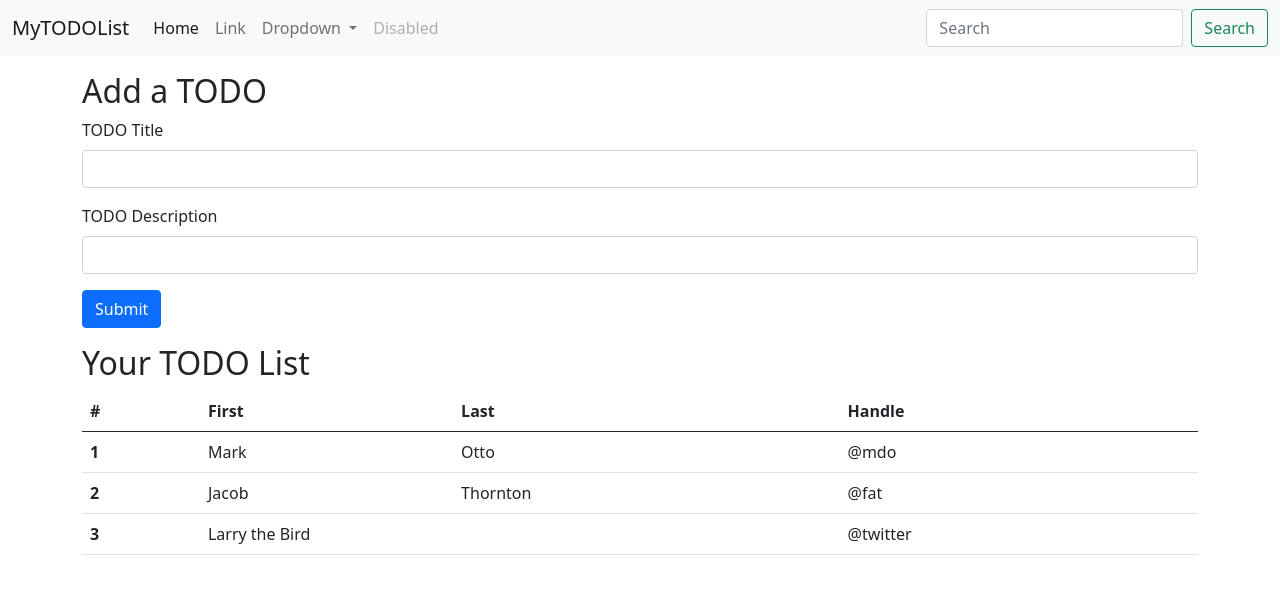
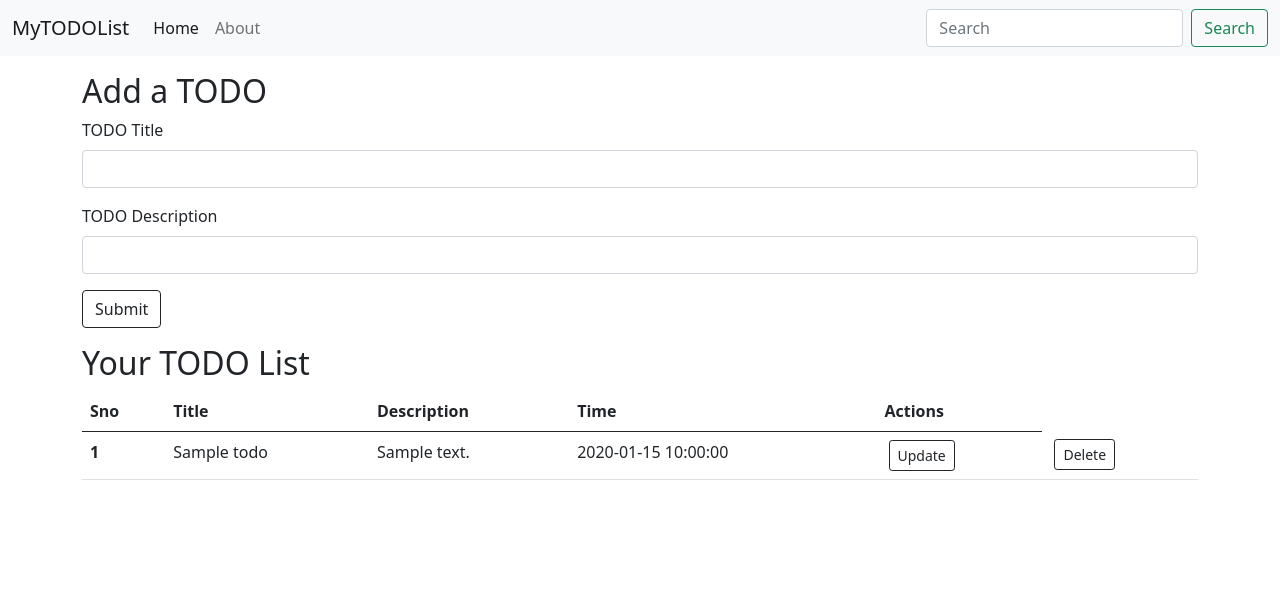
Before and after one commit to kuldeepkr16/todo, a Flask app: page / in a window 1280 px wide. Shown: the top 594 px of the page. Run offline with Flask 2, Linux system fonts and the light colour scheme; tables that the repository leaves empty hold one stand-in row (values such as "Sample post").

Commit message:
add and delete todo items

```diff
--- a/app.py
+++ b/app.py
@@ -1,15 +1,52 @@
-from flask import Flask, render_template
+from flask import Flask, render_template, request, redirect
+from flask_sqlalchemy import SQLAlchemy
+from datetime import datetime
+
+
 app = Flask(__name__)
+app.config['SQLALCHEMY_DATABASE_URI'] = "sqlite:///todo.db"
+app.config['SQLALCHEMY_TRACK_MODIFICATIONS'] = False
+db = SQLAlchemy(app)
 
-@app.route('/')
+class Todo(db.Model):
+    sno = db.Column(db.Integer, primary_key=True)
+    title = db.Column(db.String(200), nullable=False)
+    desc = db.Column(db.String(500), nullable=False)
+    date_created = db.Column(db.DateTime, default=datetime.utcnow)
+
+    def __repr__(self) -> str:
+        return f"{self.sno} - {self.title}"
+
+@app.route('/', methods=['GET', 'POST'])
 def hello_world():
-    return render_template('index.html')
-    # return 'Hello, World!'
+    if request.method == "POST":
+        title = request.form['title']
+        desc = request.form['desc']
+        todo = Todo(title=title, desc=desc)
+        db.session.add(todo)
+        db.session.commit()
 
-@app.route('/products')
+    all_todo = Todo.query.all()
+    return render_template('index.html', all_todo=all_todo)
+
+@app.route('/show')
 def products():
+    all_todo = Todo.query.all()
+    print(all_todo)
     return 'Hello, products page!'
 
+@app.route('/update')
+def update():
+    all_todo = Todo.query.all()
+    print(all_todo)
+    return 'Hello, products page!'
+
+@app.route('/delete/<int:sno>')
+def delete(sno):
+    todo = Todo.query.filter_by(sno=sno).first()
+    db.session.delete(todo)
+    db.session.commit()
+    return redirect("/")
 
 if __name__ == '__main__':
     app.run(debug=True, port=8000)
--- a/requirements.txt
+++ b/requirements.txt
@@ -1 +1,2 @@
 Flask==2.0.1
+Flask-SQLAlchemy==2.5.1
--- a/templates/index.html
+++ b/templates/index.html
@@ -16,7 +16,7 @@
 <body>
     <nav class="navbar navbar-expand-lg navbar-light bg-light">
         <div class="container-fluid">
-            <a class="navbar-brand" href="#">MyTODOList</a>
+            <a class="navbar-brand" href="/">MyTODOList</a>
             <button class="navbar-toggler" type="button" data-bs-toggle="collapse"
                 data-bs-target="#navbarSupportedContent" aria-controls="navbarSupportedContent" aria-expanded="false"
                 aria-label="Toggle navigation">
@@ -25,27 +25,10 @@
             <div class="collapse navbar-collapse" id="navbarSupportedContent">
                 <ul class="navbar-nav me-auto mb-2 mb-lg-0">
                     <li class="nav-item">
-                        <a class="nav-link active" aria-current="page" href="#">Home</a>
+                        <a class="nav-link active" aria-current="page" href="/">Home</a>
                     </li>
                     <li class="nav-item">
-                        <a class="nav-link" href="#">Link</a>
-                    </li>
-                    <li class="nav-item dropdown">
-                        <a class="nav-link dropdown-toggle" href="#" id="navbarDropdown" role="button"
-                            data-bs-toggle="dropdown" aria-expanded="false">
-                            Dropdown
-                        </a>
-                        <ul class="dropdown-menu" aria-labelledby="navbarDropdown">
-                            <li><a class="dropdown-item" href="#">Action</a></li>
-                            <li><a class="dropdown-item" href="#">Another action</a></li>
-                            <li>
-                                <hr class="dropdown-divider">
-                            </li>
-                            <li><a class="dropdown-item" href="#">Something else here</a></li>
-                        </ul>
-                    </li>
-                    <li class="nav-item">
-                        <a class="nav-link disabled" href="#" tabindex="-1" aria-disabled="true">Disabled</a>
+                        <a class="nav-link" href="#">About</a>
                     </li>
                 </ul>
                 <form class="d-flex">
@@ -57,47 +40,48 @@
     </nav>
     <div class="container my-3">
         <h2>Add a TODO</h2>
-        <form>
+        <form action="/" method="POST">
             <div class="mb-3">
               <label for="title" class="form-label">TODO Title</label>
-              <input type="text" class="form-control" id="title" aria-describedby="emailHelp">
+              <input type="text" class="form-control" name="title" id="title" aria-describedby="emailHelp">
             </div>
             <div class="mb-3">
               <label for="desc" class="form-label">TODO Description</label>
-              <input type="text" class="form-control" id="desc">
+              <input type="text" class="form-control" name="desc" id="desc">
             </div>
-            <button type="submit" class="btn btn-primary">Submit</button>
+            <button type="submit" class="btn btn-outline-dark">Submit</button>
           </form>
     </div>
     <div class="container my-3">
         <h2>Your TODO List</h2>
+
+                {% if all_todo|length==0 %}
+                <div class="alert alert-dark" role="alert">
+                    No TODO found, Add your First TODO now.
+                  </div>
+                {% else %}
                 <table class="table">
                     <thead>
                       <tr>
-                <th scope="col">#</th>
-                <th scope="col">First</th>
-                <th scope="col">Last</th>
-                <th scope="col">Handle</th>
+                        <th scope="col">Sno</th>
+                        <th scope="col">Title</th>
+                        <th scope="col">Description</th>
+                        <th scope="col">Time</th>
+                        <th scope="col">Actions</th>
                       </tr>
                     </thead>
                     <tbody>
+                {% for todo in all_todo %}
                 <tr>
-                <th scope="row">1</th>
-                <td>Mark</td>
-                <td>Otto</td>
-                <td>@mdo</td>
+                    <th scope="row">{{loop.index}}</th>
+                    <td>{{todo.title}}</td>
+                    <td>{{todo.desc}}</td>
+                    <td>{{todo.date_created}}</td>
+                    <td><a href="/delete/{{todo.sno}}" type="button" class="btn btn-outline-dark btn-sm mx-1">Update</button></td>
+                    <td><a href="/delete/{{todo.sno}}" type="button" class="btn btn-outline-dark btn-sm mx-1">Delete</button></td>
                 </tr>
-              <tr>
-                <th scope="row">2</th>
-                <td>Jacob</td>
-                <td>Thornton</td>
-                <td>@fat</td>
-              </tr>
-              <tr>
-                <th scope="row">3</th>
-                <td colspan="2">Larry the Bird</td>
-                <td>@twitter</td>
-              </tr>
+                {% endfor %}
+                {% endif %}
             </tbody>
           </table>
     </div>
```
Also changed, not shown: templates/base.html (added), templates/update.html (added). Lines whose indentation alone changed are shown as unchanged.
